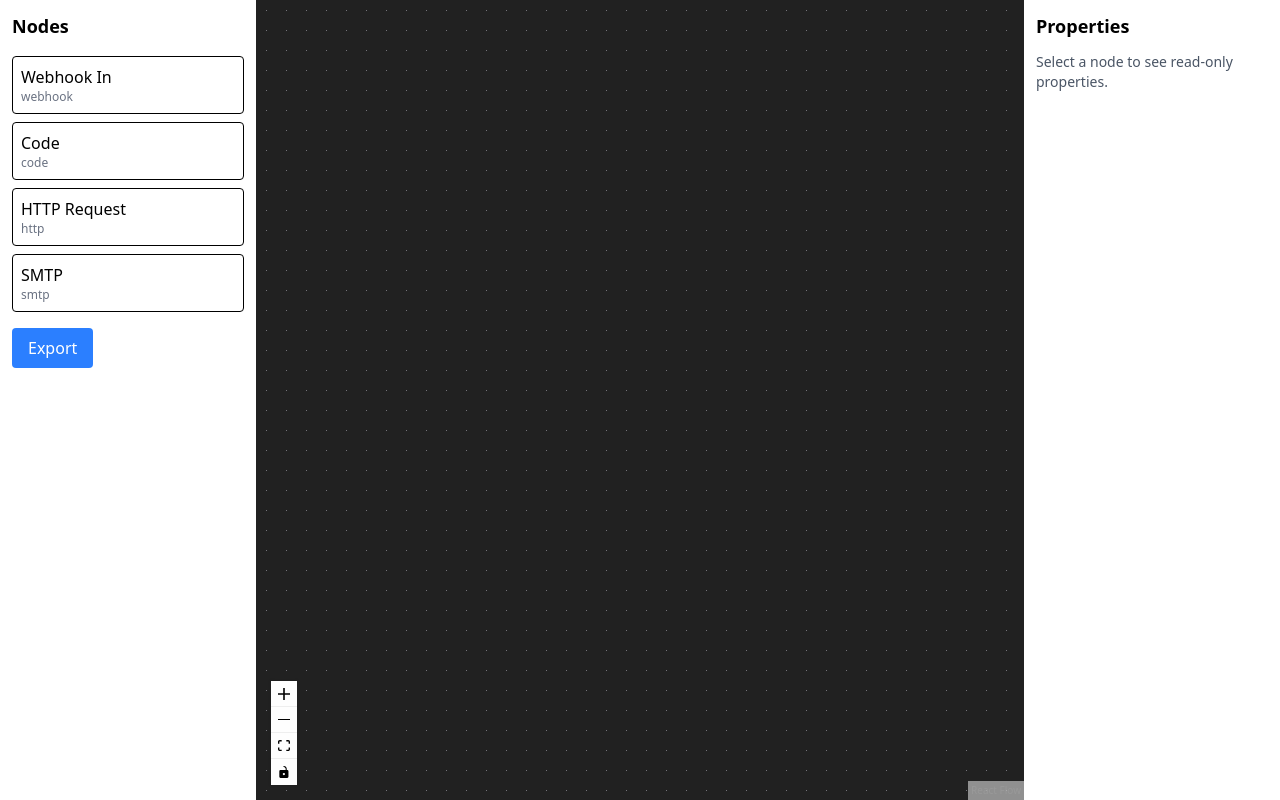
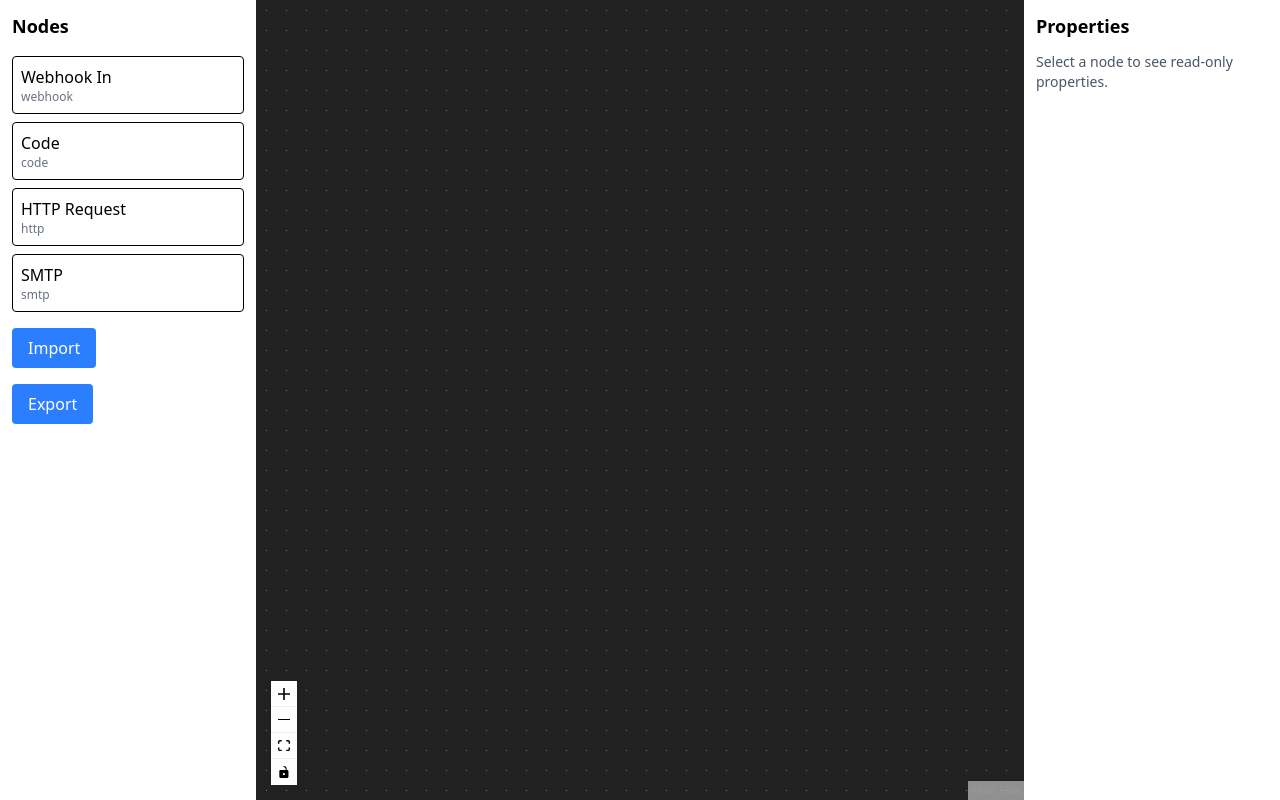
Before and after one commit to naffiziqbal/nafiziqbal-JoulesLabs-front-end-task, a React (Vite) app: page / in a window 1280 px wide. Built offline with nearby package versions, Linux system fonts and the light colour scheme.

Commit message:
Implement import functionality in App component to allow users to upload JSON files for flow data; enhance SideBar component to handle file input and display import/export error messages.

```diff
--- a/src/App.tsx
+++ b/src/App.tsx
@@ -1,4 +1,4 @@
-import { useCallback, useEffect, useState } from "react";
+import { useCallback, useEffect, useRef, useState } from "react";
 import MainScreen from "./components/main-screen";
 import RightBar from "./components/right-bar";
 import SideBar from "./components/side-bar";
@@ -15,6 +15,9 @@ import {
   exportToJSON,
   fromReactFlowEdges,
   fromReactFlowNodes,
+  toReactFlowEdges,
+  toReactFlowNodes,
+  validateImported,
 } from "./utils/helper";
 
 export default function App() {
@@ -22,8 +25,51 @@ export default function App() {
   const [nodes, setNodes, onNodesChange] = useNodesState([] as Node[]);
   const [edges, setEdges, onEdgesChange] = useEdgesState([] as Edge[]);
   const [rfInstance, setRfInstance] = useState<ReactFlowInstance | null>(null);
+  const fileRef = useRef<HTMLInputElement>(null);
+  const handleImportClick = useCallback(() => fileRef.current?.click(), []);
+  const [importError, setImportError] = useState<string | null>(null);
+  const [exportError, setExportError] = useState<string | null>(null);
+
+  const handleFile = useCallback(
+    (e: React.ChangeEvent<HTMLInputElement>) => {
+      const f = e.target.files?.[0];
+      if (!f) return;
+      const reader = new FileReader();
+      reader.onload = () => {
+        try {
+          const parsed = JSON.parse(String(reader.result));
+          if (!validateImported(parsed))
+            throw new Error(
+              "Invalid flow structure. Missing nodes[], edges[] or viewport."
+            );
+          setNodes(toReactFlowNodes(parsed.nodes));
+          setEdges(toReactFlowEdges(parsed.edges));
+          // store viewport to apply once rfInstance available
+          sessionStorage.setItem(
+            "visual-workflow:viewport",
+            JSON.stringify(parsed.viewport)
+          );
+          setImportError(null);
+        } catch (err: unknown) {
+          setImportError(
+            err instanceof Error ? err.message : "Import failed: invalid JSON"
+          );
+          setImportError(null);
+          setExportError(null);
+        }
+      };
+      reader.readAsText(f);
+      // reset input
+      e.currentTarget.value = "";
+    },
+    [setNodes, setEdges]
+  );
 
   const handleExport = useCallback(() => {
+    if (!nodes.length) {
+      setExportError("No nodes to export");
+      return;
+    }
     const flow: FlowState = {
       version: 1,
       nodes: fromReactFlowNodes(nodes),
@@ -47,7 +93,14 @@ export default function App() {
 
   return (
     <div className="grid grid-cols-[20%_60%_20%]">
-      <SideBar handleExport={handleExport} />
+      <SideBar
+        fileRef={fileRef}
+        handleFile={handleFile}
+        handleExport={handleExport}
+        handleImportClick={handleImportClick}
+        importError={importError}
+        exportError={exportError}
+      />
       <ReactFlowProvider>
         <MainScreen
           selected={selected}
--- a/src/components/side-bar.tsx
+++ b/src/components/side-bar.tsx
@@ -3,8 +3,18 @@ import type { NodeType } from "../types/types";
 
 export default function SideBar({
   handleExport,
+  handleImportClick,
+  importError,
+  exportError,
+  fileRef,
+  handleFile,
 }: {
   handleExport: () => void;
+  handleImportClick: () => void;
+  importError: string | null;
+  exportError: string | null;
+  fileRef: React.RefObject<HTMLInputElement | null>;
+  handleFile: (e: React.ChangeEvent<HTMLInputElement>) => void;
 }) {
   return (
     <div className="bg-white p-3 space-y-4">
@@ -14,12 +24,29 @@ export default function SideBar({
           <PaletteItem key={t.type} template={t} />
         ))}
       </div>
+      <div className="space-y-2">
+        <input
+          ref={fileRef}
+          type="file"
+          accept="application/json"
+          className="hidden"
+          onChange={handleFile}
+        />
+        <button
+          className="bg-blue-500 text-white px-4 py-2 rounded"
+          onClick={handleImportClick}
+        >
+          Import
+        </button>
+      </div>
       <button
         className="bg-blue-500 text-white px-4 py-2 rounded"
         onClick={handleExport}
       >
         Export
       </button>
+      {importError && <div className="text-red-500">{importError}</div>}
+      {exportError && <div className="text-red-500">{exportError}</div>}
     </div>
   );
 }
```
